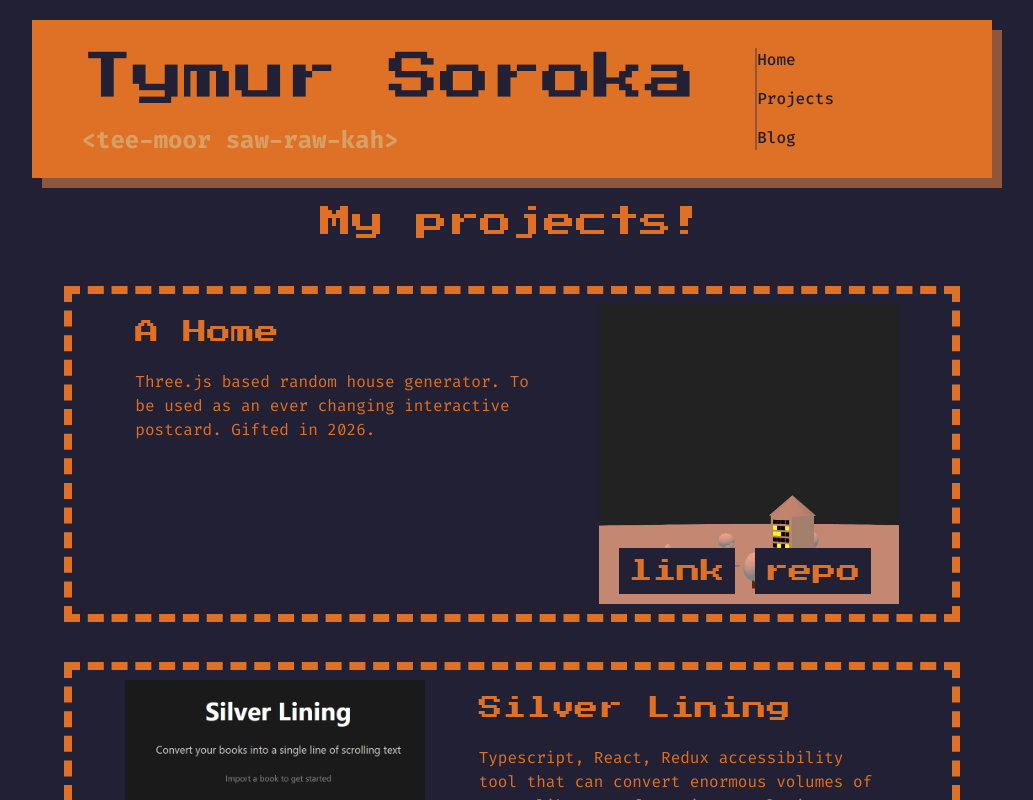
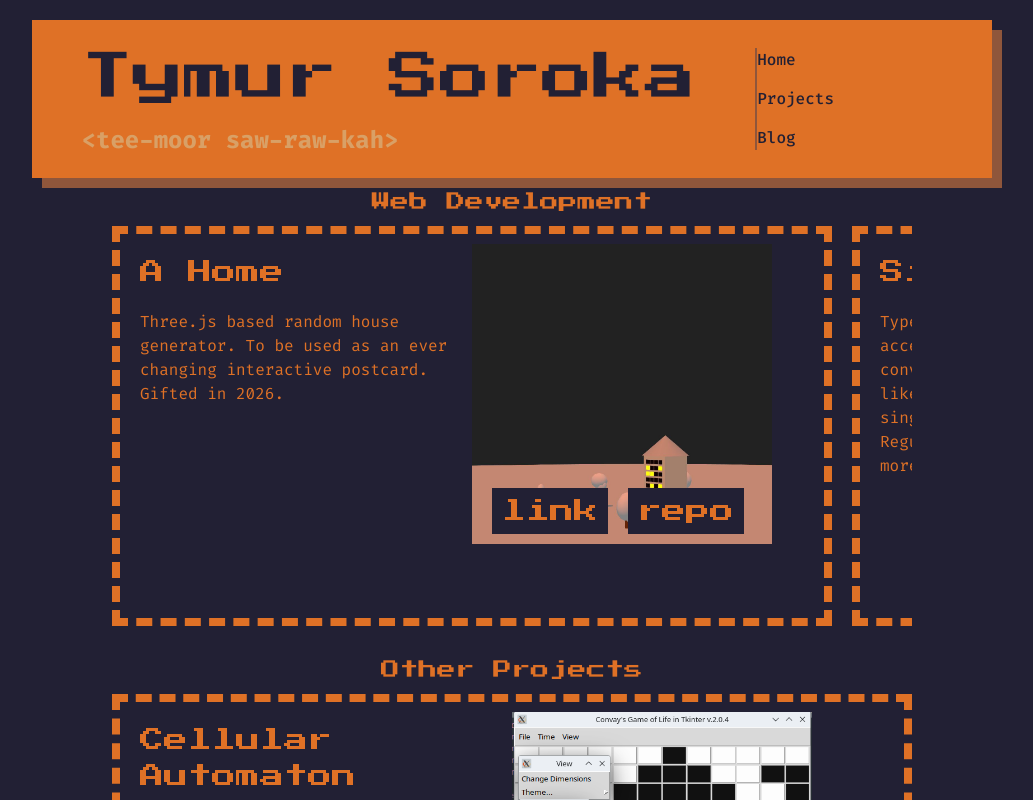
Before and after one commit to timtim40a/timtim40a.github.io, a React (Vite) app: page /projects in a window 1280 px wide. Shown: the top 800 px of the page, without its empty margins (128-1161 px from the left). Built offline with nearby package versions, Linux system fonts and the light colour scheme.

Commit message:
Change Projects page design - edit the blog

```diff
--- a/src/components/hoverImage/HoverImage.css
+++ b/src/components/hoverImage/HoverImage.css
@@ -16,10 +16,10 @@
 }
 
 .hover-image__title {
-    color: var(--colour-primary);
+    color: var(--colour-primary-text);
     font-family: var(--font-secondary);
     padding: 2px 4px;
-    background-color: var(--colour-primary-text);
+    background-color: var(--colour-primary);
     z-index: 20;
     transition: all 100ms ease-in-out;
 
--- a/src/components/projectCard/ProjectCard.css
+++ b/src/components/projectCard/ProjectCard.css
@@ -1,11 +1,8 @@
 .project-card {
     display: flex;
     flex-direction: column;
-    margin: 10px;
     padding: 10px;
-    width: 90vw;
     border: dashed 8px var(--colour-primary);
-    justify-content: space-evenly;
 
     .hover-image {
         width: 100%;
@@ -49,8 +46,6 @@
     .project-card {
         display: flex;
         flex-direction: row;
-        width: 70vw;
-        margin: 20px;
         .hover-image {
             width: 100%;
             height: auto;
@@ -63,10 +58,6 @@
         }
     }
 
-    .project-card:nth-of-type(even) {
-        flex-direction: row-reverse;
-    }
-
     .project-card__text-container {
         width: 50%;
     }
--- a/src/components/projectCard/ProjectCard.tsx
+++ b/src/components/projectCard/ProjectCard.tsx
@@ -19,7 +19,6 @@ function ProjectCard({
     github?: string;
 }) {
     return (
-        <>
         <div className="project-card">
             <div className="project-card__text-container">
                 <h2 className="project-card__title">{title}</h2>
@@ -37,7 +36,6 @@ function ProjectCard({
                 <img className="project-card__image" src={img1} alt={alt} />
             )}
         </div>
-        </>
     );
 }
 
--- a/src/pages/BlogPost.css
+++ b/src/pages/BlogPost.css
@@ -1,5 +1,5 @@
 article {
-    width: 75vw;
+    width: clamp(300px, 75vw, 800px);
 }
 
 p,
--- a/src/pages/BlogPost.tsx
+++ b/src/pages/BlogPost.tsx
@@ -45,7 +45,7 @@ function BlogPost() {
 
     return (
         <article>
-            <h1>{post.title}</h1>
+            <h3>{post.title}</h3>
             <small>{post.date}</small>
             <ReactMarkdown>{markdown}</ReactMarkdown>
         </article>
--- /dev/null
+++ b/src/pages/Projects.css
@@ -0,0 +1,13 @@
+.projects-wrapper {
+    display: flex;
+    gap: 20px;
+    width: clamp(300px, 70vw, 800px);
+    overflow-x: scroll;
+    scroll-snap-type: x mandatory;
+    margin-bottom: 20px;
+}
+
+.project-card {
+    scroll-snap-align: center;
+    min-width: 90%;
+}
--- a/src/pages/Projects.tsx
+++ b/src/pages/Projects.tsx
@@ -1,9 +1,11 @@
 import ProjectCard from "../components/projectCard/ProjectCard";
+import "./Projects.css";
 
 function Projects() {
     return (
         <>
-            <h1>My projects!</h1>
+            <h3>Web Development</h3>
+            <div className="projects-wrapper">
                 <ProjectCard
                     title="A Home"
                     description="Three.js based random house generator. To be used as an ever changing interactive postcard. Gifted in 2026."
@@ -58,6 +60,9 @@ function Projects() {
                     alt="link"
                     github="https://github.com/timtim40a/kochivnyky"
                 ></ProjectCard>
+            </div>
+            <h3>Other Projects</h3>
+            <div className="projects-wrapper">
                 <ProjectCard
                     title="Cellular Automaton"
                     description="Pyhton, tkinter. An Automaton able to simulate Convay`s game of life and other rulesets with customizable themes, speeds and a generation counter for you GoL experiments!"
@@ -67,6 +72,7 @@ function Projects() {
                     alt=""
                     github="https://github.com/timtim40a/Automaton"
                 ></ProjectCard>
+            </div>
         </>
     );
 }
```
Also changed, not shown: public/blogs/2026-01-23-blog-about-blog-development.md (+8 -6 lines), 1 other file (tests, documents, lock files or other folders). Lines whose indentation alone changed are shown as unchanged.
